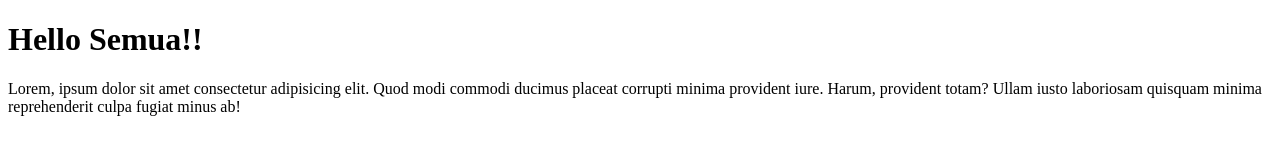
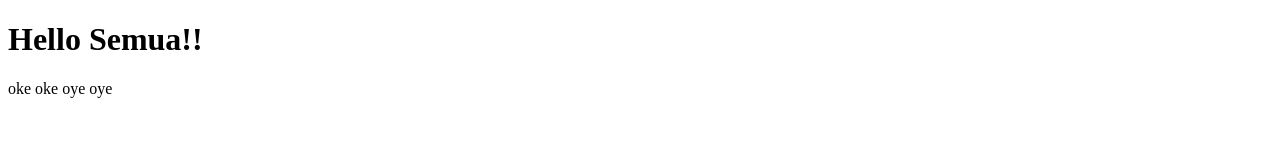
Before and after one commit to nurul1710/nurul-git-test, a plain HTML site: page index.html in a window 1280 px wide. Drawn offline with Linux system fonts and the light colour scheme.

Commit message:
mengubah

```diff
--- a/index.html
+++ b/index.html
@@ -8,6 +8,6 @@
 <body>
     <h1>Hello Semua!!</h1>
 
-    <p>Lorem, ipsum dolor sit amet consectetur adipisicing elit. Quod modi commodi ducimus placeat corrupti minima provident iure. Harum, provident totam? Ullam iusto laboriosam quisquam minima reprehenderit culpa fugiat minus ab!</p>
+    <p>oke oke oye oye</p>
 </body>
 </html>
```
